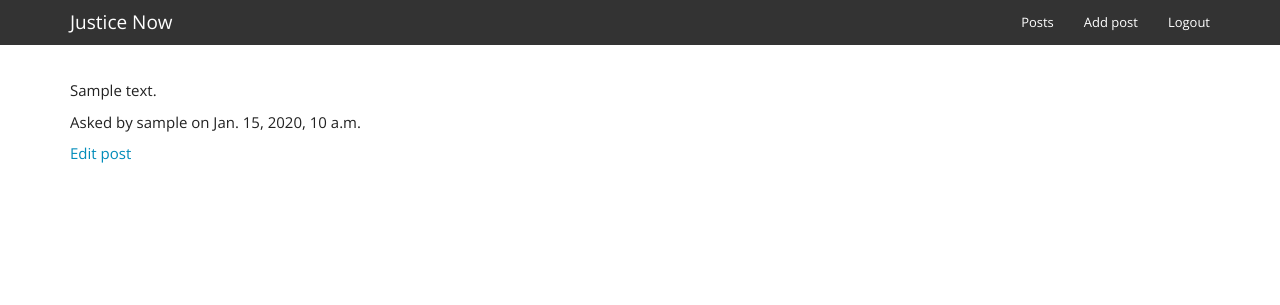
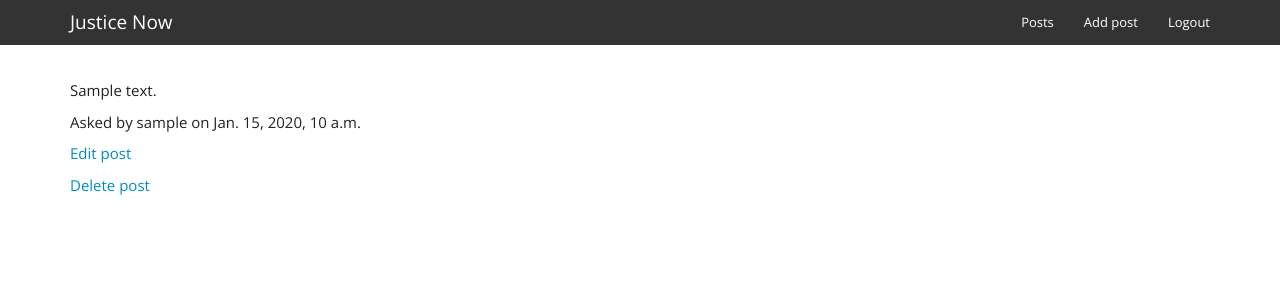
Before and after one commit to ilee304/final_app, a Django app: page /post/1/ in a window 1280 px wide. Shown: the top 305 px of the page. Run offline with Django 3.2, Linux system fonts and the light colour scheme; a user stored in the database is signed in; tables that the repository leaves empty hold one stand-in row (values such as "Sample post"); some libraries are stand-ins or nearby versions.

Commit message:
Add post delete view

```diff
--- a/core/urls.py
+++ b/core/urls.py
@@ -8,5 +8,6 @@ urlpatterns = patterns('',
    url(r'^post/create/$', PostCreateView.as_view(), name='post_create'),
    url(r'^post/$', PostListView.as_view(), name='post_list'),
    url(r'^post/(?P<pk>\d+)/$', PostDetailView.as_view(), name='post_detail'),
-   url(r'^post/update/(?P<pk>\d+)/$', PostUpdateView.as_view(), name='post_update')
+   url(r'^post/update/(?P<pk>\d+)/$', PostUpdateView.as_view(), name='post_update'),
+   url(r'^post/delete/(?P<pk>\d+)/$', PostDeleteView.as_view(), name='post_delete'),
 )
--- a/core/views.py
+++ b/core/views.py
@@ -1,5 +1,5 @@
 from django.shortcuts import render
-from django.views.generic import TemplateView, CreateView, ListView, DetailView, UpdateView
+from django.views.generic import TemplateView, CreateView, ListView, DetailView, UpdateView, DeleteView
 from django.core.urlresolvers import reverse_lazy
 from .models import *
 
@@ -29,3 +29,8 @@ class PostUpdateView(UpdateView):
   model = Post
   template_name = 'post/post_form.html'
   fields = ('description',)
+
+class PostDeleteView(DeleteView):
+  model = Post
+  template_name = 'post/post_confirm_delete.html'
+  success_url = reverse_lazy('post_list')
--- a/templates/post/post_detail.html
+++ b/templates/post/post_detail.html
@@ -4,5 +4,6 @@
 <p>Asked by {{ post.user.username }} on {{ post.created_at }}</p>
 {% if post.user == user %}
 <p><a href="{% url 'post_update' pk=post.id %}">Edit post</a></p>
+<p><a href="{% url 'post_delete' pk=post.id %}">Delete post</a></p>
 {% endif %}
 {% endblock %}
```
Also changed, not shown: templates/post/post_confirm_delete.html (added, +8 -0 lines).
